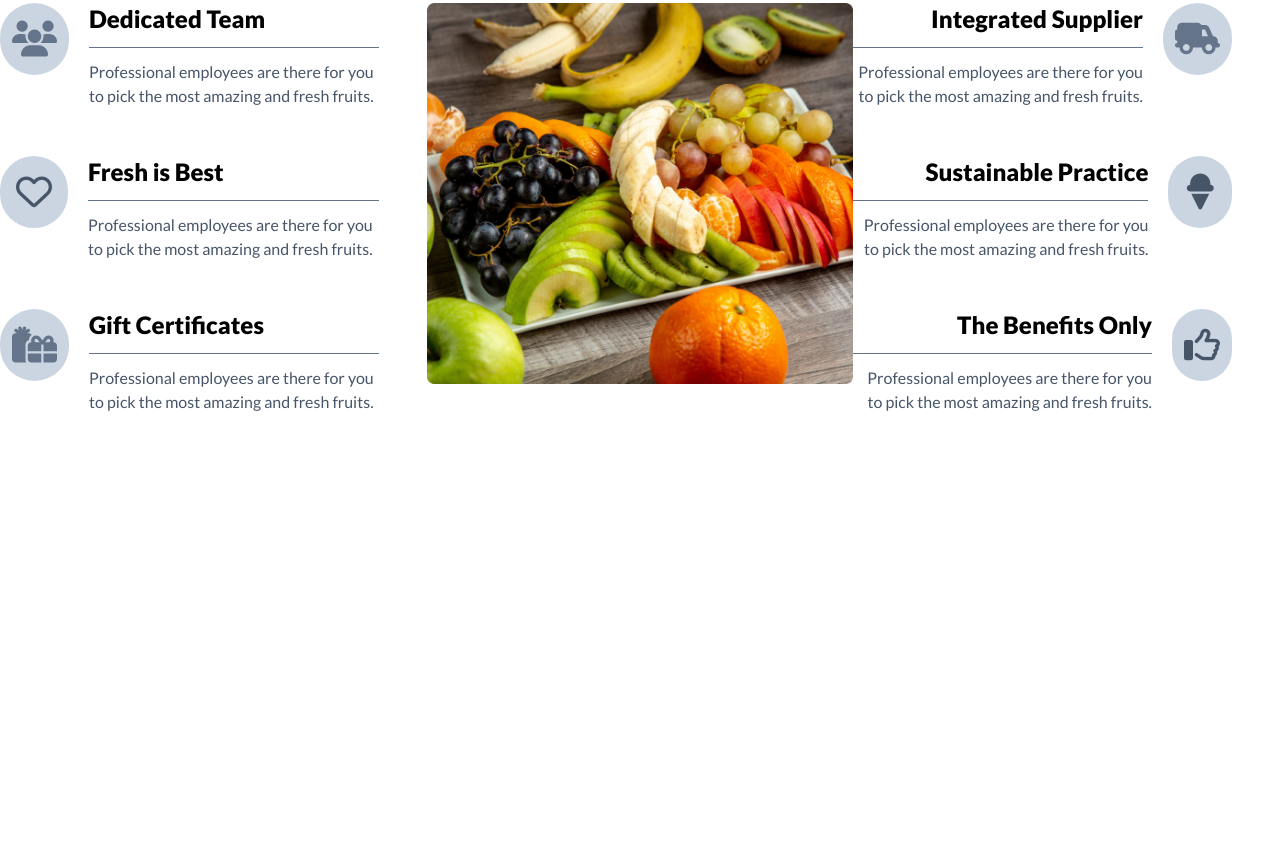
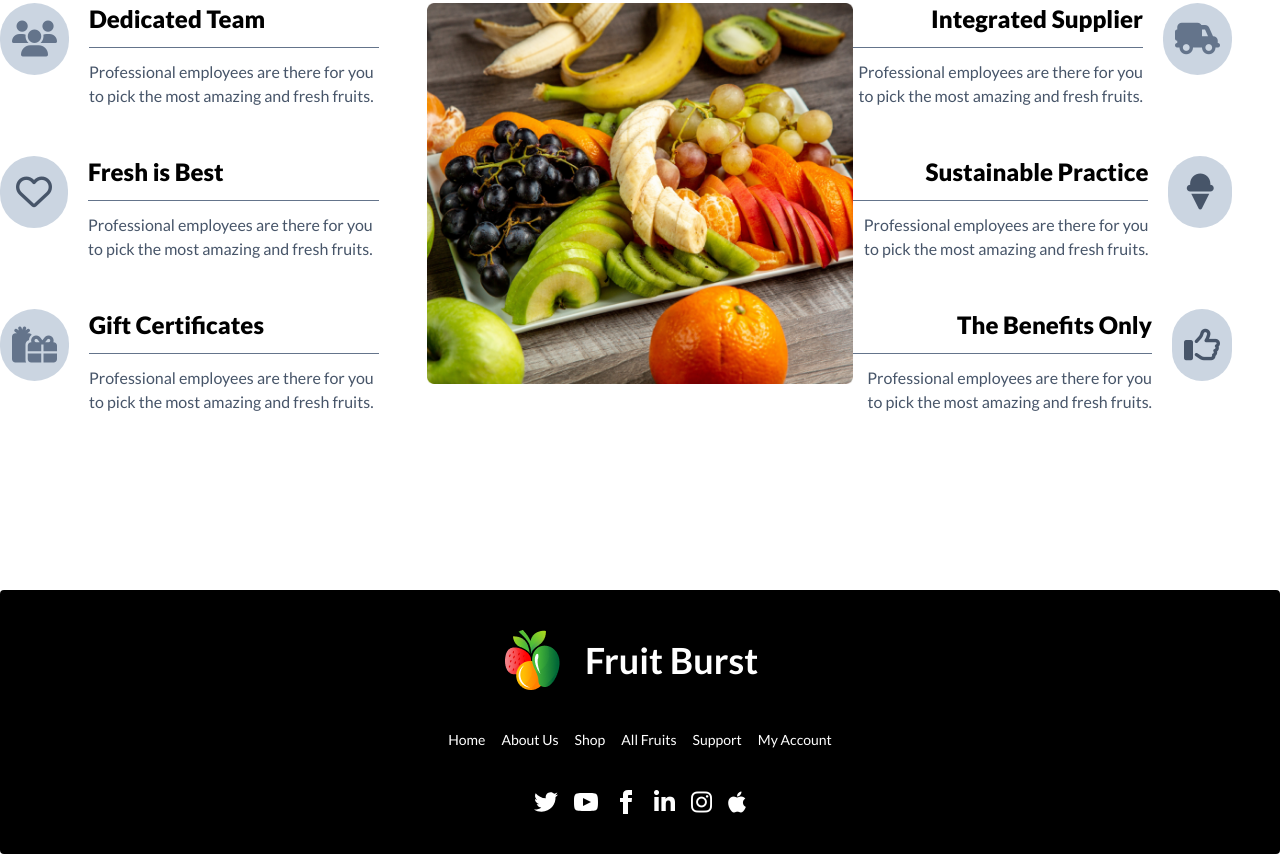
Before and after one commit to JannatunNaeem2012/3rd-assignment-fruit, a plain HTML site: page index.html in a window 1280 px wide. Shown: the part 3060-3914 px from the top of the page. Before the commit the page ends 3522 px from the top, so only its background shows below. Drawn offline with nearby package versions, Linux system fonts and the light colour scheme.

Commit message:
footer added

```diff
--- a/index.html
+++ b/index.html
@@ -636,9 +636,31 @@
         </section>
 
     </main>
-    <footer>
+    <footer class="footer footer-center p-10 bg-black text-base-content rounded lg:mt-32 text-white lg:py-10">
 
-    </footer>
+        <div class=" lg:flex ">
+            <img src="images/logo.png" alt="">
+            <a class="btn btn-ghost normal-case text-4xl font-bold ">Fruit Burst</a>
+        </div>
+        <div class="grid grid-flow-col gap-4">
+          <a class="link link-hover">Home</a>
+          <a class="link link-hover">About Us</a>
+          <a class="link link-hover">Shop</a>
+          <a class="link link-hover">All Fruits</a>
+          <a class="link link-hover">Support</a>
+          <a class="link link-hover">My Account</a>
+        </div>
+        <div>
+          <div class="grid grid-flow-col gap-4">
+            <a><svg xmlns="http://www.w3.org/2000/svg" width="24" height="24" viewBox="0 0 24 24" class="fill-current"><path d="M24 4.557c-.883.392-1.832.656-2.828.775 1.017-.609 1.798-1.574 2.165-2.724-.951.564-2.005.974-3.127 1.195-.897-.957-2.178-1.555-3.594-1.555-3.179 0-5.515 2.966-4.797 6.045-4.091-.205-7.719-2.165-10.148-5.144-1.29 2.213-.669 5.108 1.523 6.574-.806-.026-1.566-.247-2.229-.616-.054 2.281 1.581 4.415 3.949 4.89-.693.188-1.452.232-2.224.084.626 1.956 2.444 3.379 4.6 3.419-2.07 1.623-4.678 2.348-7.29 2.04 2.179 1.397 4.768 2.212 7.548 2.212 9.142 0 14.307-7.721 13.995-14.646.962-.695 1.797-1.562 2.457-2.549z"></path></svg></a>
+            <a><svg xmlns="http://www.w3.org/2000/svg" width="24" height="24" viewBox="0 0 24 24" class="fill-current"><path d="M19.615 3.184c-3.604-.246-11.631-.245-15.23 0-3.897.266-4.356 2.62-4.385 8.816.029 6.185.484 8.549 4.385 8.816 3.6.245 11.626.246 15.23 0 3.897-.266 4.356-2.62 4.385-8.816-.029-6.185-.484-8.549-4.385-8.816zm-10.615 12.816v-8l8 3.993-8 4.007z"></path></svg></a>
+            <a><svg xmlns="http://www.w3.org/2000/svg" width="24" height="24" viewBox="0 0 24 24" class="fill-current"><path d="M9 8h-3v4h3v12h5v-12h3.642l.358-4h-4v-1.667c0-.955.192-1.333 1.115-1.333h2.885v-5h-3.808c-3.596 0-5.192 1.583-5.192 4.615v3.385z"></path></svg></a>
+            <i class="fa-brands fa-linkedin-in text-[1.5rem]"></i>
+            <i class="fa-brands fa-instagram text-[1.5rem]"></i>
+            <i class="fa-brands fa-apple text-[1.5rem]"></i>
+          </div>
+        </div>
+      </footer>
 </body>
 
 </html>
```
